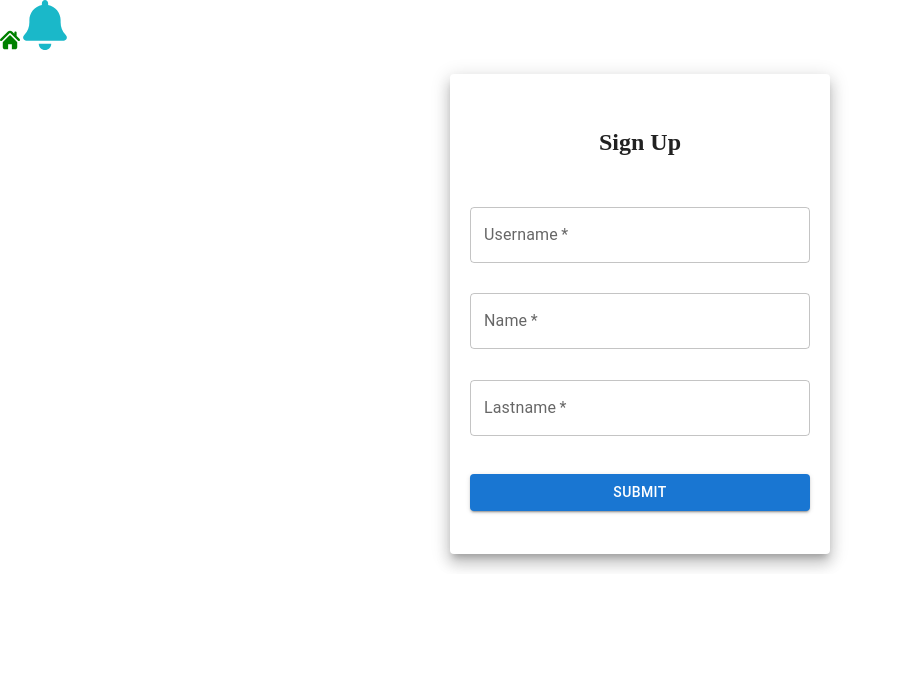
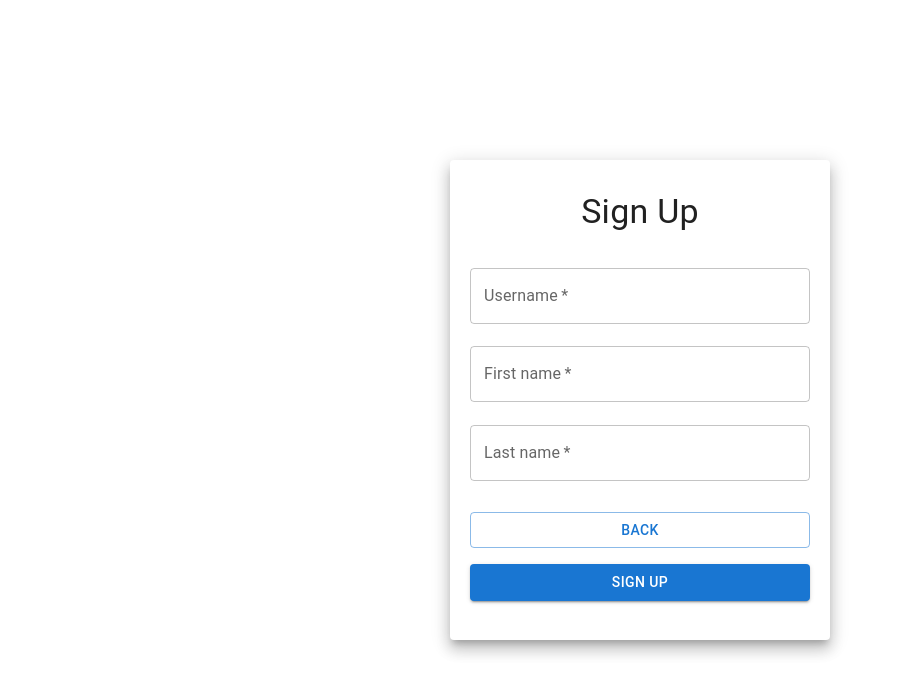
Before and after one commit to educata-team/educata-lms, a React (Create React App) app in the folder frontend/: page /sign-up in a window 1280 px wide. Both pictures are taken after a click on the button "NEXT". Shown: the top 694 px of the page, without its empty margins (0-901 px from the left). Built offline with nearby package versions, Linux system fonts and the light colour scheme; no server answers.

Commit message:
frontend: + react hook forms

```diff
--- a/frontend/src/assets/styles/scaffolding.scss
+++ b/frontend/src/assets/styles/scaffolding.scss
@@ -8,6 +8,12 @@ html {
 
 body {
   min-width: 320px;
-  min-height: 100%;
+  height: 100%;
   margin: 0;
 }
+
+#root {
+  flex: 1;
+  height: 100%;
+  overflow: auto;
+}
--- a/frontend/src/components/app/app.tsx
+++ b/frontend/src/components/app/app.tsx
@@ -14,10 +14,6 @@ export const App: FC = () => {
   return (
     <>
       <ScrollToTop querySelectors={scrollToTopQuerySelectors} />
-      {/* Remove this later */}
-      <Icon name={IconName.HOME} size={20} color="green" />
-      <Icon name={IconName.BELL} size={50} color={IconColor.PRIMARY_BLUE} />
-
       <div className={styles['main-content']}>
         <Routes>
           <Route path={AppRoute.ROOT} element={<></> /* Insert homepage component here instead of <></> */} />
--- a/frontend/src/components/app/styles.module.scss
+++ b/frontend/src/components/app/styles.module.scss
@@ -1,5 +1,5 @@
 .main-content {
   flex: 1;
-  max-height: 100%;
+  height: 100%;
   overflow: auto;
 }
--- /dev/null
+++ b/frontend/src/components/pages/auth/common/form-values.ts
@@ -0,0 +1,8 @@
+export type FormValues = {
+  email: string;
+  password: string;
+  passwordRepeat: string;
+  username: string;
+  firstName: string;
+  lastName: string;
+};
--- /dev/null
+++ b/frontend/src/components/pages/auth/components/first-page.tsx
@@ -0,0 +1,43 @@
+import { Button, Grid, Paper, TextField, Typography } from '@mui/material';
+import { FC } from 'common/types/types';
+import { FormValues } from '../common/form-values';
+import { UseFormRegister, UseFormWatch } from 'react-hook-form';
+
+interface Props {
+  onPageSwitch(pageNumber: number): void;
+  register: UseFormRegister<FormValues>;
+  watch: UseFormWatch<FormValues>;
+}
+
+export const FirstPage: FC<Props> = ({
+  onPageSwitch,
+  register,
+  watch,
+}) => {
+  return (
+    <Grid>
+      <Paper elevation={10} style={{ padding: 20, height: '60vh', width: 380, margin: '20px auto', display: 'flex', flexDirection: 'column', justifyContent: 'space-around' }}>
+        <Grid style={{ textAlign: 'center' }}>
+          <Typography variant="h4" gutterBottom>Sign Up</Typography>
+        </Grid>
+        <TextField label="Email" placeholder="Enter email" type="email" required {...register('email')} />
+        <TextField label="Password" placeholder="Enter password" type="password" required {...register('password')} />
+        <TextField
+          label="Repeat password"
+          placeholder="Repeat password"
+          type="password"
+          required
+          {...register('passwordRepeat', {
+            validate: (val: string): string | undefined => {
+              if (watch('password') !== val) {
+                return 'The passwords do not match';
+              }
+            },
+          })} />
+
+        <Button variant="contained" style={{ margin: '8px 0' }} onClick={(): void => onPageSwitch(2)}>Next</Button>
+
+      </Paper>
+    </Grid >
+  );
+};
--- /dev/null
+++ b/frontend/src/components/pages/auth/components/second-page.tsx
@@ -0,0 +1,36 @@
+import { FC } from '../../../../common/types/react/fc.type';
+import { FormValues } from '../common/form-values';
+import { Button, Grid, Paper, TextField, Typography } from '@mui/material';
+import { UseFormRegister } from 'react-hook-form';
+import { Stack } from '@mui/system';
+
+interface Props {
+  onPageSwitch(pageNumber: number): void;
+  register: UseFormRegister<FormValues>;
+  onSubmit(): void;
+}
+
+export const SecondPage: FC<Props> = ({
+  onPageSwitch,
+  register,
+  onSubmit,
+}) => {
+
+  return (
+    <Grid>
+      <Paper elevation={10} style={{ padding: 20, height: '60vh', width: 380, margin: '20px auto', display: 'flex', flexDirection: 'column', justifyContent: 'space-around' }}>
+        <Grid style={{ textAlign: 'center' }}>
+          <Typography variant="h4" gutterBottom>Sign Up</Typography>
+        </Grid>
+        <TextField label="Username" placeholder="Enter username" type="text" required {...register('username')} />
+        <TextField label="First name" placeholder="Enter first name" type="text" required {...register('firstName')} />
+        <TextField label="Last name" placeholder="Enter last name" type="text" required {...register('lastName')} />
+
+        <Stack >
+          <Button variant="outlined" style={{ margin: '8px 0' }} onClick={(): void => onPageSwitch(1)}>Back</Button>
+          <Button variant="contained" style={{ margin: '8px 0' }} onClick={(): void => onSubmit()}>Sign up</Button>
+        </Stack>
+      </Paper>
+    </Grid>
+  );
+};
--- /dev/null
+++ b/frontend/src/components/pages/auth/components/styles.module.scss
@@ -0,0 +1,18 @@
+.form-wrapper {
+  display: flex;
+  flex-direction: column;
+  justify-content: space-around;
+  width: 380;
+  height: 60vh;
+  margin: 20px auto;
+  padding: 20;
+}
+
+.input {
+  width: 100%;
+  height: 47px;
+  padding: 0 12px;
+  border: 1px solid #888888;
+  border-radius: 3px;
+  outline: inherit;
+}
--- a/frontend/src/components/pages/auth/registration-pages/first-page.tsx
+++ /dev/null
@@ -1,34 +0,0 @@
-import React, { useState } from 'react';
-import { FC } from '../../../../common/types/react/fc.type';
-import { Button, Grid, Paper, TextField } from '@mui/material';
-
-interface Props{
-  goToPage(pageNumber: number): void;
-  setInfoFromFirstPage(email: string, password: string): void;
-}
-
-export const FirstPage:FC<Props> = ({
-  goToPage,
-  setInfoFromFirstPage,
-                             }) => {
-  const [email, setEmail] = useState<string>('');
-  const [password, setPassword] = useState<string>('');
-  const [repeat, setRepeat] = useState<string>('');
-
-  return (
-    <Grid>
-      <Paper elevation={10} style = { { padding :20,height: '60vh',width:380, margin:'20px auto', display: 'flex', flexDirection: 'column', justifyContent: 'space-around' } }>
-        <Grid style={ { textAlign: 'center' } }>
-          <h2>Sign Up</h2>
-        </Grid>
-        <TextField label="Email" placeholder="Enter email" type="email"  required onChange={(event: React.ChangeEvent<HTMLInputElement>):void => {setEmail(event.target.value);}}/>
-        <TextField label="Password" placeholder="Enter password" type="password"  required onChange={(event: React.ChangeEvent<HTMLInputElement>):void => {setPassword(event.target.value);}}/>
-        <TextField label="Password" placeholder="Repeat password" type="password"  required onChange={(event: React.ChangeEvent<HTMLInputElement>):void => {setRepeat(event.target.value);}}/>
-
-        {/* eslint-disable-next-line no-console */}
-        <Button type="submit" variant="contained" style={ { margin:'8px 0' } }  onClick={():void => {if (password === repeat){setInfoFromFirstPage(email, password); goToPage(2);}}}>Next</Button>
-
-      </Paper>
-    </Grid>
-  );
-};
--- a/frontend/src/components/pages/auth/registration-pages/second-page.tsx
+++ /dev/null
@@ -1,34 +0,0 @@
-import React, { useState } from 'react';
-import { FC } from '../../../../common/types/react/fc.type';
-import { Button, Grid, Paper, TextField } from '@mui/material';
-interface Props{
-  goToPage(pageNumber: number): void;
-  setInfoFromSecondPage(username: string, first_name: string, last_name: string): void;
-  submitClick():void;
-}
-
-export const SecondPage:FC<Props> = ({
-  goToPage,
-  setInfoFromSecondPage,
-  submitClick,
-                              }) => {
-  const [username, setUsername] = useState<string>('');
-  const [first_name, setFirst_name] = useState<string>('');
-  const [last_name, setLast_name] = useState<string>('');
-
-  return (
-    <Grid>
-      <Paper elevation={10} style = { { padding :20,height: '60vh',width:380, margin:'20px auto', display: 'flex', flexDirection: 'column', justifyContent: 'space-around' } }>
-        <Grid style={ { textAlign: 'center' } }>
-          <h2>Sign Up</h2>
-        </Grid>
-        <TextField label="Username" placeholder="Enter username" required onChange={(event: React.ChangeEvent<HTMLInputElement>):void => {setUsername(event.target.value);}}/>
-        <TextField label="Name" placeholder="Enter name" required onChange={(event: React.ChangeEvent<HTMLInputElement>):void => {setFirst_name(event.target.value);}}/>
-        <TextField label="Lastname" placeholder="Enter last name" required onChange={(event: React.ChangeEvent<HTMLInputElement>):void => {setLast_name(event.target.value);}}/>
-
-        <Button type="submit" variant="contained" style={ { margin:'8px 0' } }  onClick={():void => {setInfoFromSecondPage(username, first_name, last_name); submitClick(); goToPage(1);} }>Submit</Button>
-
-      </Paper>
-    </Grid>
-  );
-};
--- a/frontend/src/components/pages/auth/registration.tsx
+++ b/frontend/src/components/pages/auth/registration.tsx
@@ -1,27 +1,30 @@
 import { FC } from 'common/types/types';
 import React, { useCallback, useState } from 'react';
-import { FirstPage } from './registration-pages/first-page';
-import { SecondPage } from './registration-pages/second-page';
+import { useForm } from 'react-hook-form';
+import { FormValues } from './common/form-values';
+import { FirstPage } from './components/first-page';
+import { SecondPage } from './components/second-page';
 
-export const Registration:FC = () => {
-  const [username, setUsername] = useState<string>();
-  const [first_name, setFirst_name] = useState<string>();
-  const [last_name, setLast_name] = useState<string>();
-  const [email, setEmail] = useState<string>();
-  const [password, setPassword] = useState<string>();
+import styles from './styles.module.scss';
+
+export const Registration: FC = () => {
+  const { register, watch } = useForm<FormValues>();
 
   const [page, setPage] = useState(1);
-  const goToPage = useCallback((pageNumber: number) => {setPage(pageNumber);}, [setPage]);
-  const getInfoFromFirstPage = useCallback((email: string, password: string) => {setEmail(email); setPassword(password);}, [setEmail, setPassword]);
-  const getInfoFromSecondPage = useCallback((username: string, first_name: string, last_name: string) => {setUsername(username); setFirst_name(first_name); setLast_name(last_name);}, [setUsername, setFirst_name, setLast_name]);
-  const submitClick = useCallback(async () => {fetch('http://localhost:8000/api/v1/users/login/',{ method: 'POST', body: JSON.stringify({ username: username, first_name: first_name, last_name: last_name, email:email, password: password }) });}, [email, first_name, last_name, password, username]);
 
-  switch (page) {
-    case 1:
-      return <FirstPage goToPage={goToPage} setInfoFromFirstPage={getInfoFromFirstPage}/>;
-    case 2:
-      return <SecondPage goToPage={goToPage} setInfoFromSecondPage={getInfoFromSecondPage} submitClick={submitClick}/>;
-    default:
-      return <FirstPage goToPage={goToPage} setInfoFromFirstPage={getInfoFromFirstPage}/>;
-  }
+  const handlePageSwitch = useCallback((pageNumber: number) => {
+    setPage(pageNumber);
+  }, [setPage]);
+
+  const handleFormSubmit = useCallback(async () => {
+    // fetch('http://localhost:8000/api/v1/users/login/')
+    console.warn('sent request');
+  }, []);
+
+  return (
+    <div className={styles['form-wrapper']}>
+      {page === 1 && <FirstPage onPageSwitch={handlePageSwitch} register={register} watch={watch} />}
+      {page === 2 && <SecondPage onPageSwitch={handlePageSwitch} onSubmit={handleFormSubmit} register={register} />}
+    </div>
+  );
 };
--- /dev/null
+++ b/frontend/src/components/pages/auth/styles.module.scss
@@ -0,0 +1,6 @@
+.form-wrapper {
+  display: flex;
+  justify-content: center;
+  align-items: center;
+  height: 100%;
+}
```
Also changed, not shown: frontend/package.json (+4 -3 lines), 2 other files (tests, documents, lock files or other folders).
